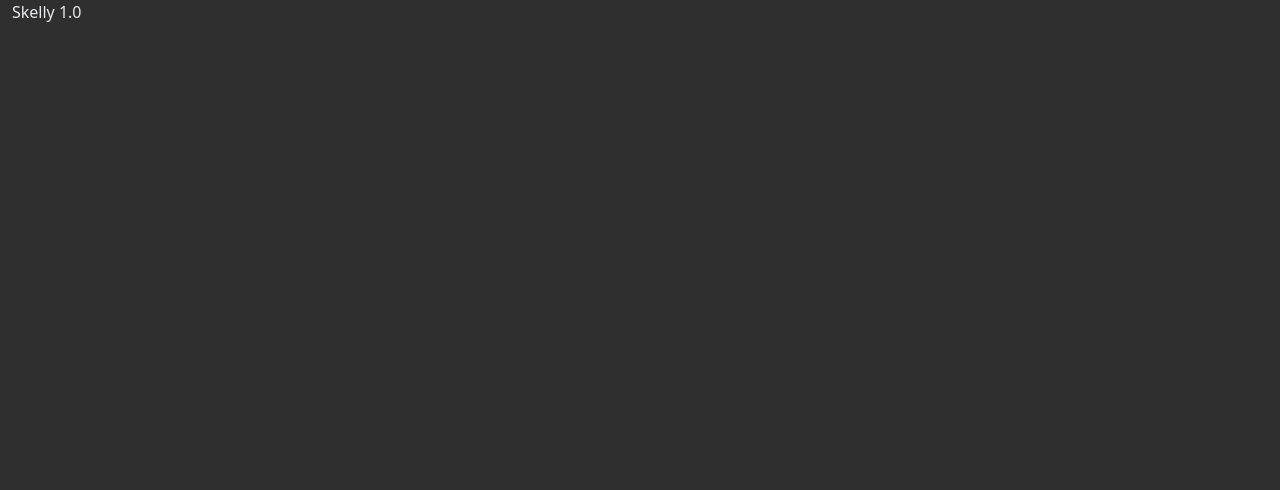
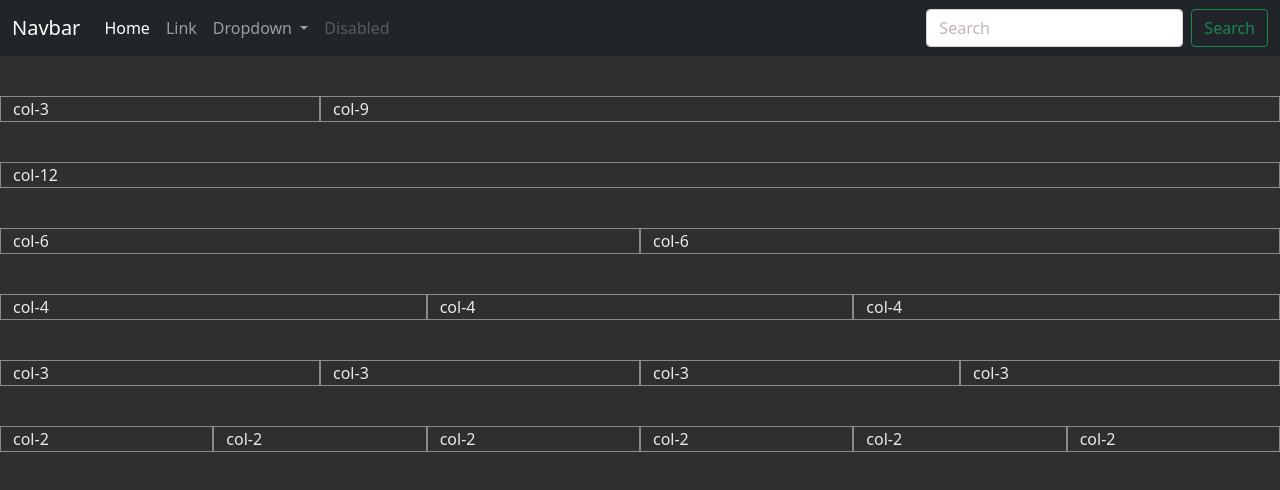
Before and after one commit to cata-lystic/skelly, a plain HTML site: page index.html in a window 1280 px wide. Drawn offline with Linux system fonts and the light colour scheme.

Commit message:
Navbar and Example Columns

```diff
--- a/app/css/style.css
+++ b/app/css/style.css
@@ -9,6 +9,13 @@ body {
   scroll-behavior: smooth;
   margin-bottom: 0;
   padding-bottom: 0;
+}
+
+.row {
+  margin-top: 40px;
+}
+.row div {
+  border: 1px solid #8a8a8a;
 }
 
 
--- a/index.html
+++ b/index.html
@@ -41,13 +41,104 @@
 
 <body>
 
+<!-- Navbar -->
+<nav class="navbar navbar-expand-lg navbar-dark bg-dark">
+
+  <div class="container-fluid">
+
+    <a class="navbar-brand" href="#">Navbar</a>
+    <button class="navbar-toggler" type="button" data-bs-toggle="collapse" data-bs-target="#navbarSupportedContent" aria-controls="navbarSupportedContent" aria-expanded="false" aria-label="Toggle navigation">
+      <span class="navbar-toggler-icon"></span>
+    </button>
+
+    <div class="collapse navbar-collapse" id="navbarSupportedContent">
+
+      <ul class="navbar-nav me-auto mb-2 mb-lg-0">
+
+        <li class="nav-item">
+          <a class="nav-link active" aria-current="page" href="#">Home</a>
+        </li>
+
+        <li class="nav-item">
+          <a class="nav-link" href="#">Link</a>
+        </li>
+
+        <li class="nav-item dropdown">
+          <a class="nav-link dropdown-toggle" href="#" id="navbarDropdown" role="button" data-bs-toggle="dropdown" aria-expanded="false">
+            Dropdown
+          </a>
+          <ul class="dropdown-menu dropdown-menu-dark" aria-labelledby="navbarDropdown">
+            <li><a class="dropdown-item" href="#">Action</a></li>
+            <li><a class="dropdown-item" href="#">Another action</a></li>
+            <li><hr class="dropdown-divider"></li>
+            <li><a class="dropdown-item" href="#">Something else here</a></li>
+          </ul>
+        </li>
+
+        <li class="nav-item">
+          <a class="nav-link disabled">Disabled</a>
+        </li>
+
+      </ul>
+
+      <form class="d-flex">
+        <input class="form-control me-2" type="search" placeholder="Search" aria-label="Search">
+        <button class="btn btn-outline-success" type="submit">Search</button>
+      </form>
+
+    </div>
+
+  </div>
+
+</nav>
+
 <div class="container-fluid">
 
   <div class="row">
 
-    <div class="col-12">
-      <p>Skelly 1.0</p>
-    </div>
+    <div class="col-3">col-3</div>
+    <div class="col-9">col-9</div>
+
+  </div>
+
+  <div class="row">
+
+    <div class="col-12">col-12</div>
+
+  </div>
+
+  <div class="row">
+
+    <div class="col-6">col-6</div>
+    <div class="col-6">col-6</div>
+
+  </div>
+
+  <div class="row">
+
+    <div class="col-4">col-4</div>
+    <div class="col-4">col-4</div>
+    <div class="col-4">col-4</div>
+
+  </div>
+
+  <div class="row">
+
+    <div class="col-3">col-3</div>
+    <div class="col-3">col-3</div>
+    <div class="col-3">col-3</div>
+    <div class="col-3">col-3</div>
+
+  </div>
+
+  <div class="row">
+
+    <div class="col-2">col-2</div>
+    <div class="col-2">col-2</div>
+    <div class="col-2">col-2</div>
+    <div class="col-2">col-2</div>
+    <div class="col-2">col-2</div>
+    <div class="col-2">col-2</div>
 
   </div>
 
```
Also changed, not shown: app/update.html (renamed from update.html).
